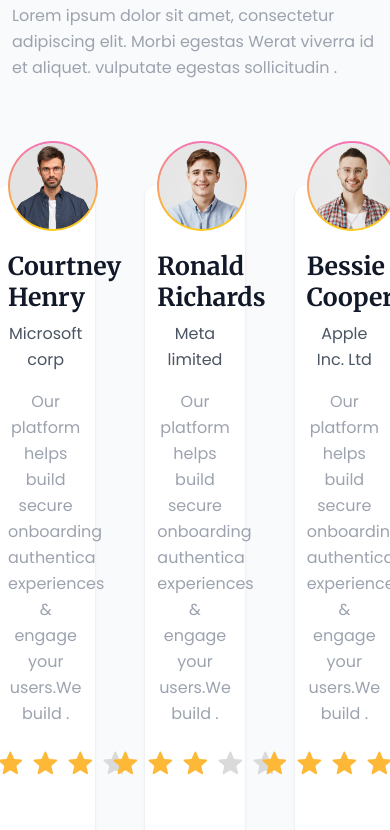
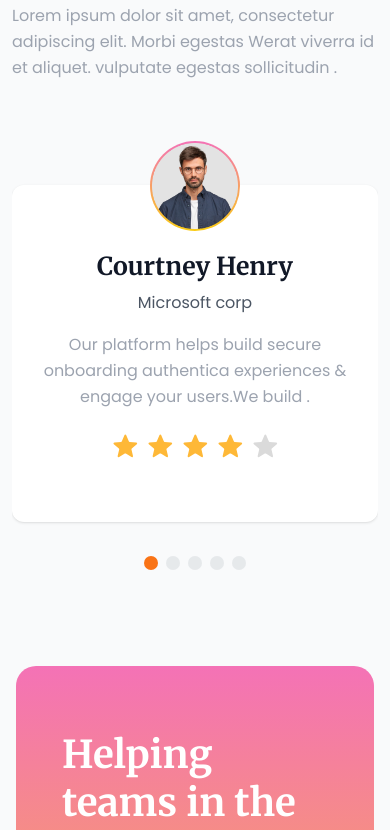
Before and after one commit to wiseman88/pinwheel, a Next.js app: page / in a window 390 px wide. Shown: the part 4400-5230 px from the top of the page. Built offline with nearby package versions, Linux system fonts and the light colour scheme.

Commit message:
feat(slider): add breakpoints for slider
Add breakpoints prop for slider and refactor it together
with pagination prop to its respective file among constants
folder.

```diff
--- a/components/Slider.tsx
+++ b/components/Slider.tsx
@@ -4,6 +4,7 @@ import React from "react";
 import Review from "./home/Review";
 import { Swiper, SwiperSlide } from "swiper/react";
 import { reviews } from "@/constants/home";
+import { breakpoints, pagination } from "@/constants/slider";
 
 // Swiper modules
 import { Pagination } from "swiper/modules";
@@ -12,19 +13,16 @@ import { Pagination } from "swiper/modules";
 import "swiper/swiper-bundle.css";
 
 const Slider = () => {
-  const pagination = {
-    clickable: true,
-  };
-
   return (
     <>
-      <div className="wrapper mt-10">
+      <div className="wrapper mt-10 px-4 lg:px-0">
         <Swiper
           pagination={pagination}
           modules={[Pagination]}
           spaceBetween={50}
-          slidesPerView={3}
+          slidesPerView={1}
           className="slider"
+          breakpoints={breakpoints}
         >
           {reviews.map((review, index) => (
             <SwiperSlide key={index}>
--- /dev/null
+++ b/constants/slider.ts
@@ -0,0 +1,16 @@
+const pagination = {
+    clickable: true,
+};
+
+const breakpoints = {
+    768: {
+        slidesPerView: 2,
+        spaceBetween: 50,
+    },
+    1024: {
+        slidesPerView: 3,
+        spaceBetween: 50,
+    },
+};
+
+export { pagination, breakpoints }
```
